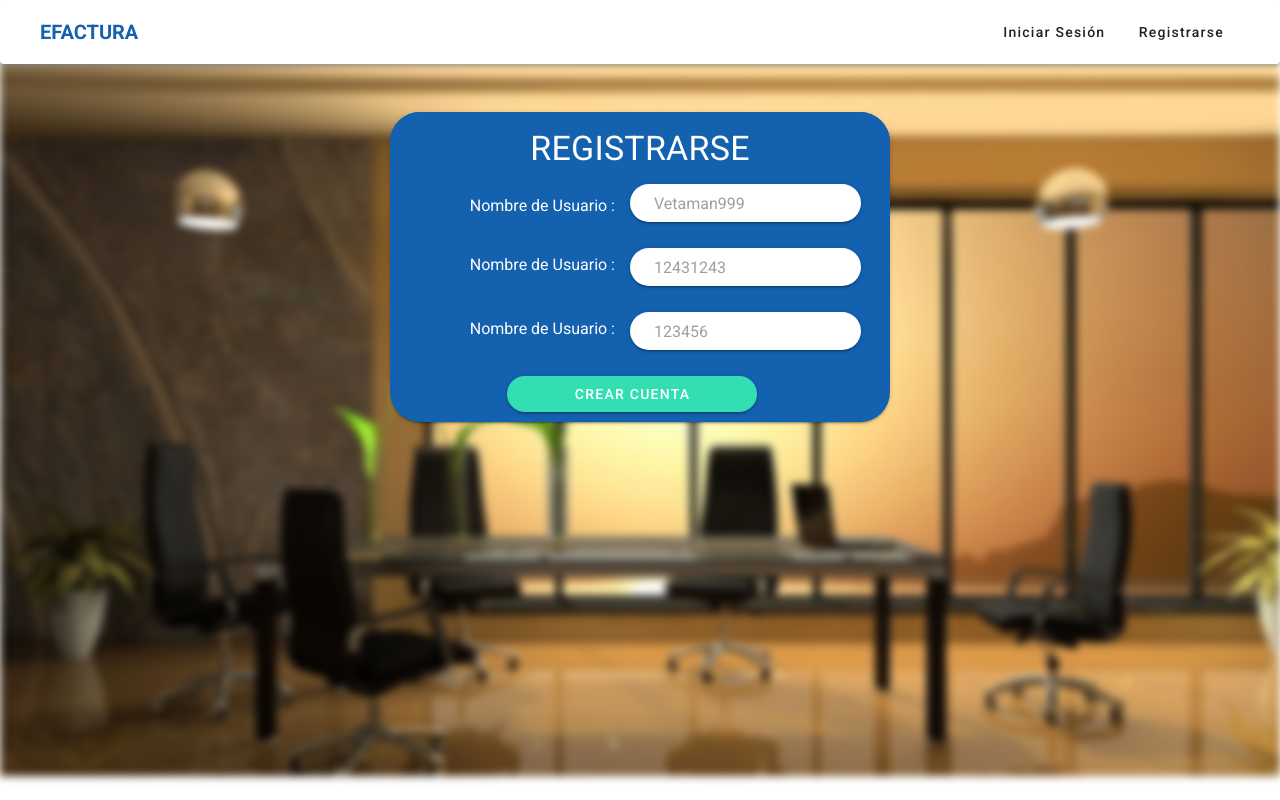
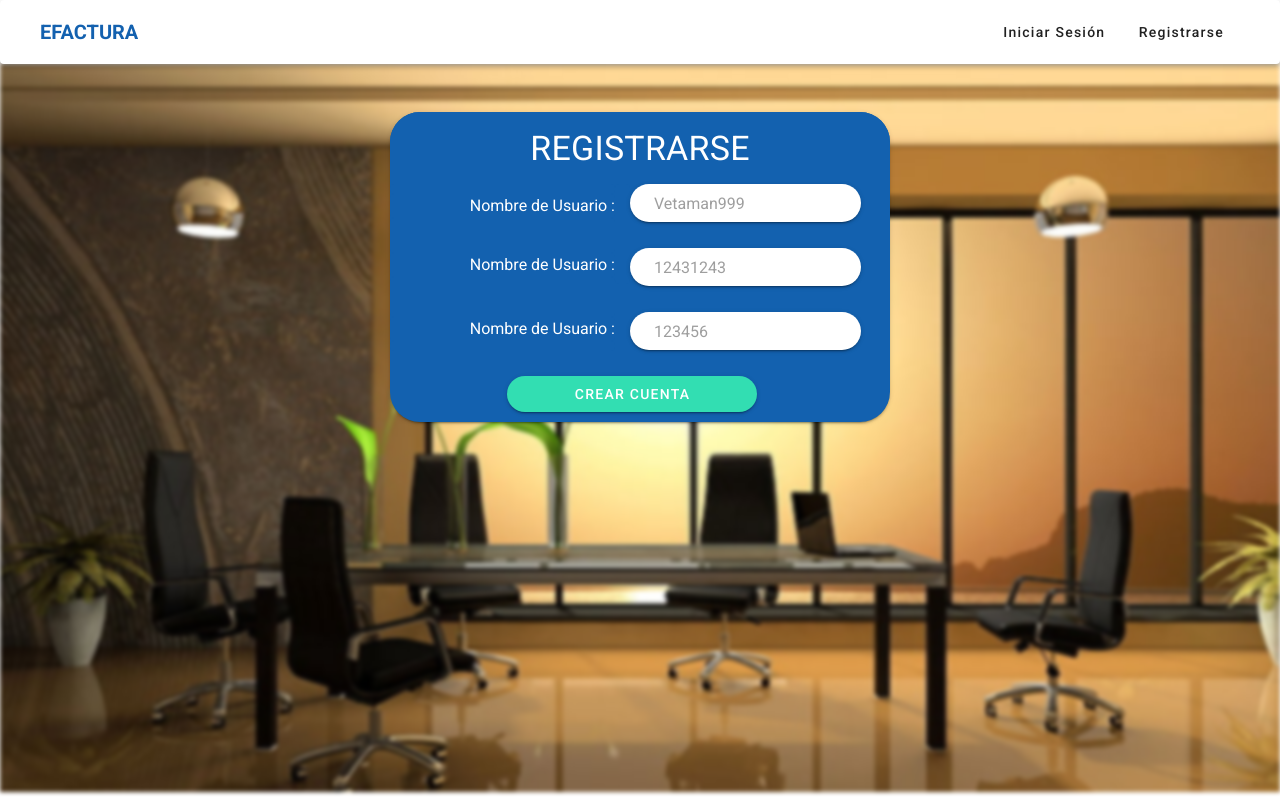
Before and after one commit to George2811/web-efactura, a Vue app: page /Register in a window 1280 px wide. Built offline with nearby package versions, Linux system fonts and the light colour scheme.

Commit message:
fixed rules in login-form

```diff
--- a/src/components/login-form.vue
+++ b/src/components/login-form.vue
@@ -47,11 +47,12 @@ export default {
     password: '',
     usernameRules: [
       v => !!v || 'Nombre de usuario requerido',
-      v => v.length <= 10 || 'El nombre de usuraio contiene menos de 10 caracteres'
+      v => v.length <= 30 || 'El nombre de usuraio es muy extenso'
     ],
     passwordRules: [
       v => !!v || 'Contraseña requerida',
-      v => v.length <= 10 || 'La contraseña contiene menos de 10 caracteres'
+      v => v.length > 6 || 'La contraseña contiene menos de 6 caracteres',
+      (value) => (value && /\d/.test(value)) || 'La contraseña debe contener al menos un número'
     ],
     user: {
       username: '',
--- a/src/views/Login.vue
+++ b/src/views/Login.vue
@@ -1,10 +1,8 @@
 <template>
+
   <div class="global">
-
-    <div class="bg py-12">
-
-    </div>
-    <div class="form1">
+    <div class="bg py-12"></div>
+    <div>
       <login-form class="my-12"></login-form>
     </div>
   </div>
@@ -20,7 +18,6 @@ export default {
     LoginForm
   }
 
-
 }
 </script>
 
@@ -31,17 +28,12 @@ export default {
   .bg{
     background-image: url("../assets/bg_login.jpg");
     width: 100%;
-    height: 89vh;
+    height: 92vh;
     background-size: cover;
     background-position: center;
     position: absolute;
-    margin-top: -5%; /*TRUQUITO PARA QUITAR EL SCROLL INCOMODO*/
-    filter: blur(4px);
-  }
-  .form1{
-    margin: 0 auto;
-    position: relative;
-    top: 20%
+    margin-top: -4%; /*TRUQUITO PARA QUITAR EL SCROLL INCOMODO*/
+    filter: blur(2px);
   }
 
 </style>
--- a/src/views/Register.vue
+++ b/src/views/Register.vue
@@ -1,6 +1,4 @@
 <template>
-  <!--<div class="bg py-12">
-    <register-form class="py-12"></register-form>-->
 
   <div class="global">
     <div class="bg py-12"></div>
@@ -8,9 +6,7 @@
     <div class="form1">
       <register-form class="py-12"></register-form>
     </div>
-
   </div>
-
 
 </template>
 
@@ -34,11 +30,11 @@ export default {
 .bg{
   background-image: url("../assets/table-office-chairs-glass-window-wallpaper-preview.jpg");
   width: 100%;
-  height: 89vh;
+  height: 91vh;
   background-size: cover;
   background-position: center;
   position: absolute;
-  filter: blur(4px);
+  filter: blur(2px);
 }
 
 .form1{
```
